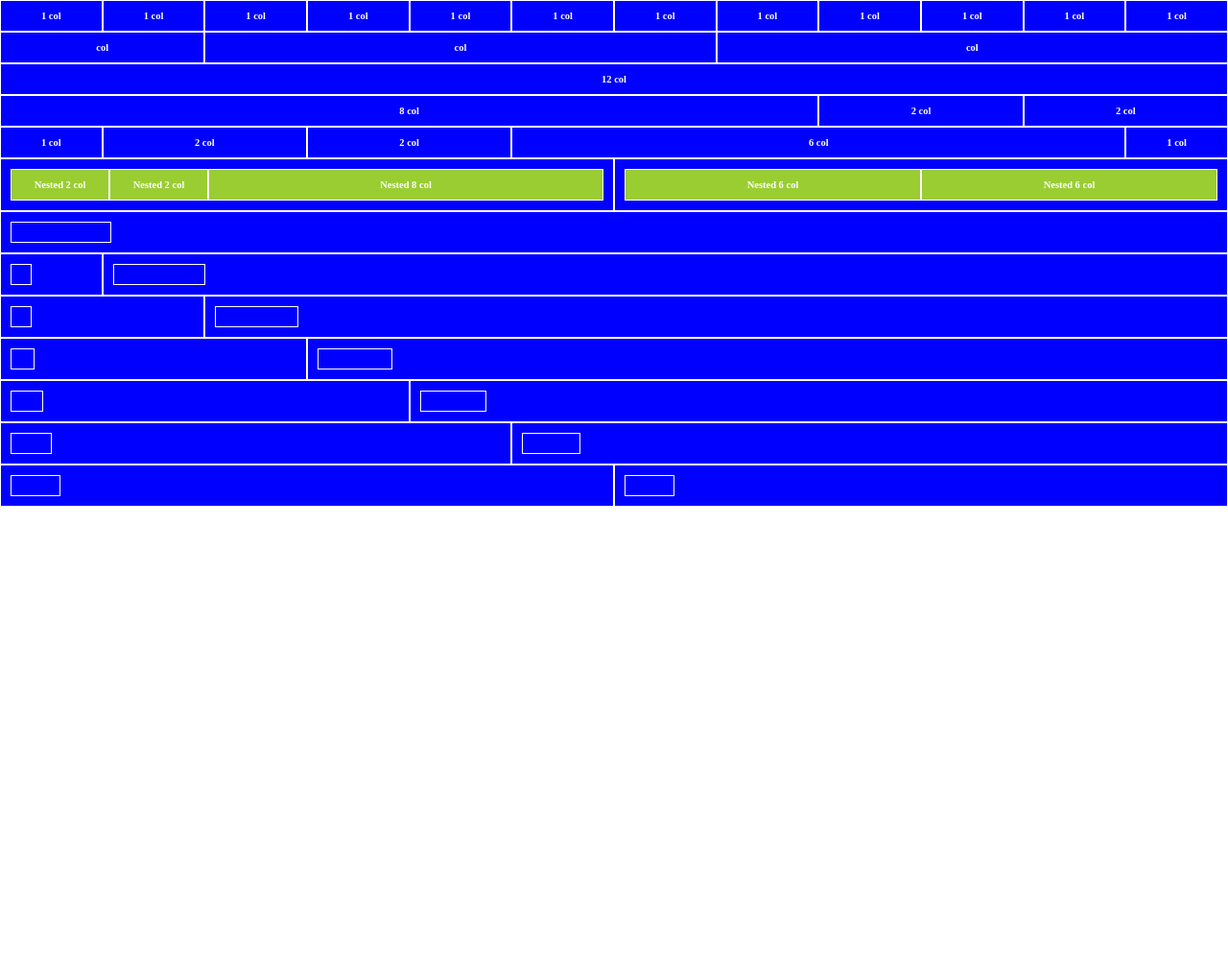
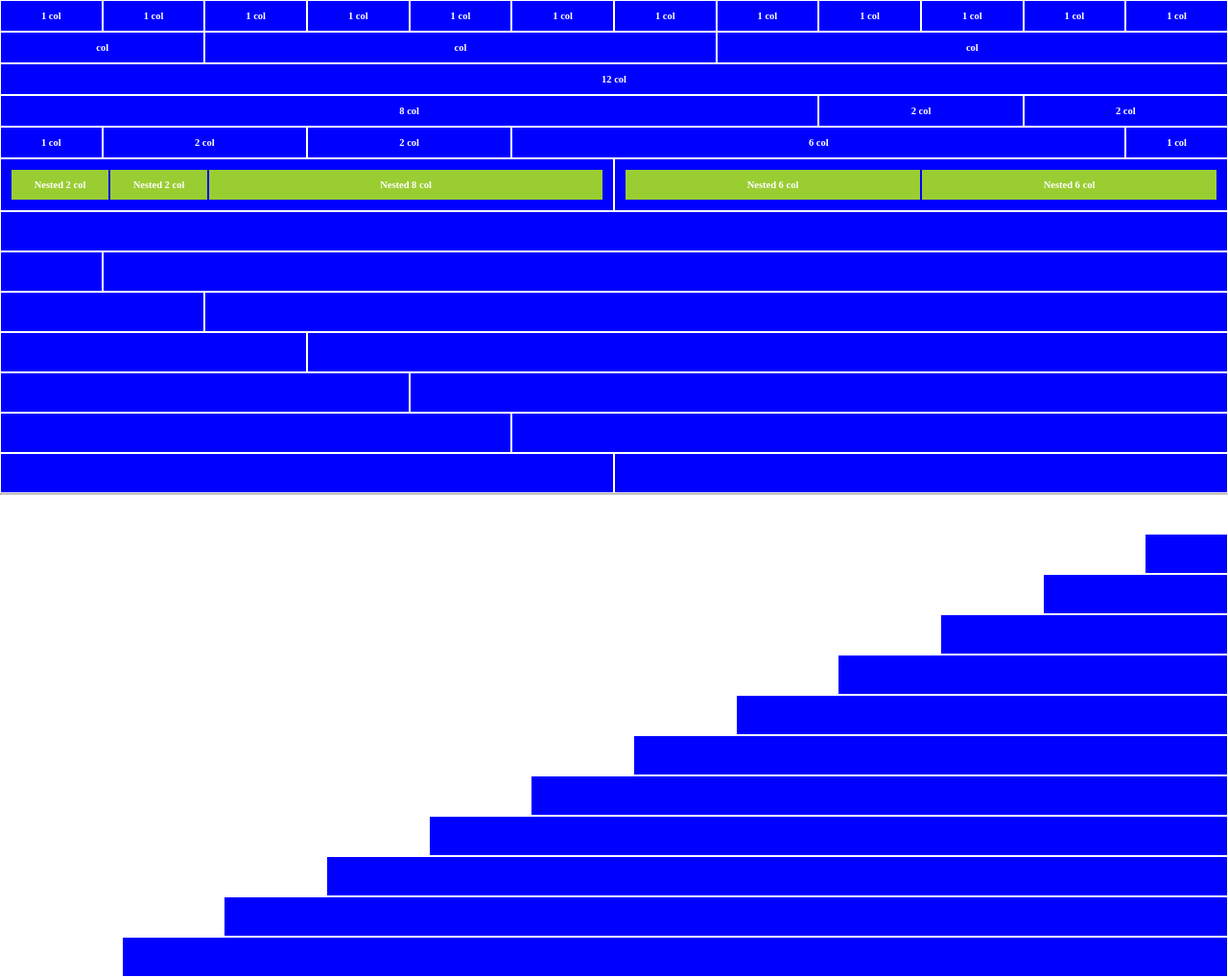
Before and after one commit to Antrussian/html-css-12bool, a plain HTML site: page index.html in a window 1280 px wide. Shown: the whole page at 96% size. Before the commit the page ends 800 px from the top, so only its background shows below. Drawn offline with Linux system fonts and the light colour scheme.

Commit message:
Fine Esercizio.

```diff
--- a/12bool.css
+++ b/12bool.css
@@ -11,7 +11,6 @@
     max-width: 1400px;
     display: flex;
     flex-direction: row;
-    background-color: aqua;
 
 }
 
@@ -84,53 +83,52 @@ div [clas^="col-"] {
 
 
 
-
-.col-offset-1 {
-    margin: calc(100%/12*1);
+.col-1-offset {
+    margin-right: calc(100%/12*1);
 }
 
-.col-offset-2 {
-    margin: calc(100%/12*2);
+.col-2-offset {
+    margin-right: calc(100%/12*2);
 }
 
-.col-offset-3 {
-    margin: calc(100%/12*3);
+.col-3-offset {
+    margin-right: calc(100%/12*3);
 }
 
-.col-offset-4 {
-    margin: calc(100%/12*4);
+.col-4-offset {
+    margin-right: calc(100%/12*4);
 }
 
-.col-offset-5 {
-    margin: calc(100%/12*5);
+.col-5-offset {
+    margin-right: calc(100%/12*5);
 }
 
-.col-offset-6 {
-    margin: calc(100%/12*6);
+.col-6-offset {
+    margin-right: calc(100%/12*6);
 }
 
-.col-offset-7 {
-    margin: calc(100%/12*7);
+.col-7-offset {
+    margin-right: calc(100%/12*7);
 }
 
-.col-offset-8 {
-    margin: calc(100%/12*8);
+.col-8-offset {
+    margin-right: calc(100%/12*8);
 }
 
-.col-offset-9 {
-    margin: calc(100%/12*9);
+.col-9-offset {
+    margin-right: calc(100%/12*9);
 }
 
-.col-offset-10 {
-    margin: calc(100%/12*10);
+.col-10-offset {
+    margin-right: calc(100%/12*10);
 }
 
-.col-offset-11 {
-    margin: calc(100%/12*11);
+.col-11-offset {
+    margin-right: calc(100%/12*11);
 }
 
-.col-offset-12 {
-    margin: calc(100%/12*12);
+.col-12-offset {
+    margin-right: calc(100%/12*12);
 }
 
 
--- a/index.html
+++ b/index.html
@@ -384,16 +384,207 @@
 
     </div>
 
+</section>
+
+
+<hr>
+
+<section>
+
+    <div class="container offset">
+
+        <div class="col-12-offset" >
+            <div class="container offset">
+                 <div class="col-12-offset">
+                </div>
+            </div>
+
+
+        </div>
+
+
+    </div>
+
+
+    <div class="container offset">
+
+        <div class="col-11-offset" >
+        </div>
+
+        <div class="col-1 blue border  ">
+
+            <div class="col-1">
+           </div>
+
+        </div>
+
+    </div>
+
+
+    <div class="container offset">
+
+        <div class="col-10-offset" >
+        </div>
+
+        <div class="col-2 blue border  ">
+
+            <div class="col-1">
+           </div>
+
+        </div>
+
+    </div>
+
+
+
+    <div class="container offset">
+
+        <div class="col-9-offset" >
+        </div>
+
+        <div class="col-3 blue border  ">
+
+            <div class="col-1">
+           </div>
+
+        </div>
+
+    </div>
+
+
+    <div class="container offset">
+
+        <div class="col-8-offset" >
+        </div>
+
+        <div class="col-4 blue border  ">
+
+            <div class="col-1">
+           </div>
+
+        </div>
+
+    </div>
+
+
+
+
+    <div class="container offset">
+
+        <div class="col-7-offset" >
+        </div>
+
+        <div class="col-5 blue border  ">
+
+            <div class="col-1">
+           </div>
+
+        </div>
+
+    </div>
+
+
+
+
+    <div class="container offset">
+
+        <div class="col-6-offset" >
+        </div>
+
+        <div class="col-6 blue border  ">
+
+            <div class="col-1">
+           </div>
+
+        </div>
+
+    </div>
+
+
+
+    <div class="container offset">
+
+        <div class="col-5-offset" >
+        </div>
+
+        <div class="col-7 blue border  ">
+
+            <div class="col-1">
+           </div>
+
+        </div>
+
+    </div>
 
 
 
 
 
 
+    <div class="container offset">
+
+        <div class="col-4-offset" >
+        </div>
+
+        <div class="col-8 blue border  ">
+
+            <div class="col-1">
+           </div>
+
+        </div>
+
+    </div>
+
+
+
+    <div class="container offset">
+
+        <div class="col-3-offset" >
+        </div>
+
+        <div class="col-9 blue border  ">
+
+            <div class="col-1">
+           </div>
+
+        </div>
+
+    </div>
 
 
 
 
+    <div class="container offset">
+
+        <div class="col-2-offset" >
+        </div>
+
+        <div class="col-10 blue border  ">
+
+            <div class="col-1">
+           </div>
+
+        </div>
+
+    </div>
+
+
+
+
+
+    <div class="container offset">
+
+        <div class="col-1-offset" >
+        </div>
+
+        <div class="col-11 blue border  ">
+
+            <div class="col-1">
+           </div>
+
+        </div>
+
+    </div>
 
 
 
@@ -406,5 +597,8 @@
 
 
 
+
+
+
 </body>
 </html>
--- a/style.css
+++ b/style.css
@@ -7,14 +7,33 @@ body {
 
 div [class^="col-"] {
     padding: 10px;
-    border: 1px solid white;
     text-align: center;
 }
 
 .container {
     background-color: blue;
+
+}
+
+.offset {
+    background-color: white;
+}
+
+.border {
+    border: 1px solid white;
+
 }
 
 .green {
     background-color: yellowgreen;
 }
+
+
+
+.border-blue {
+    border: 1px solid blue;
+    }
+
+.blue {
+    background-color: blue;
+}
```
